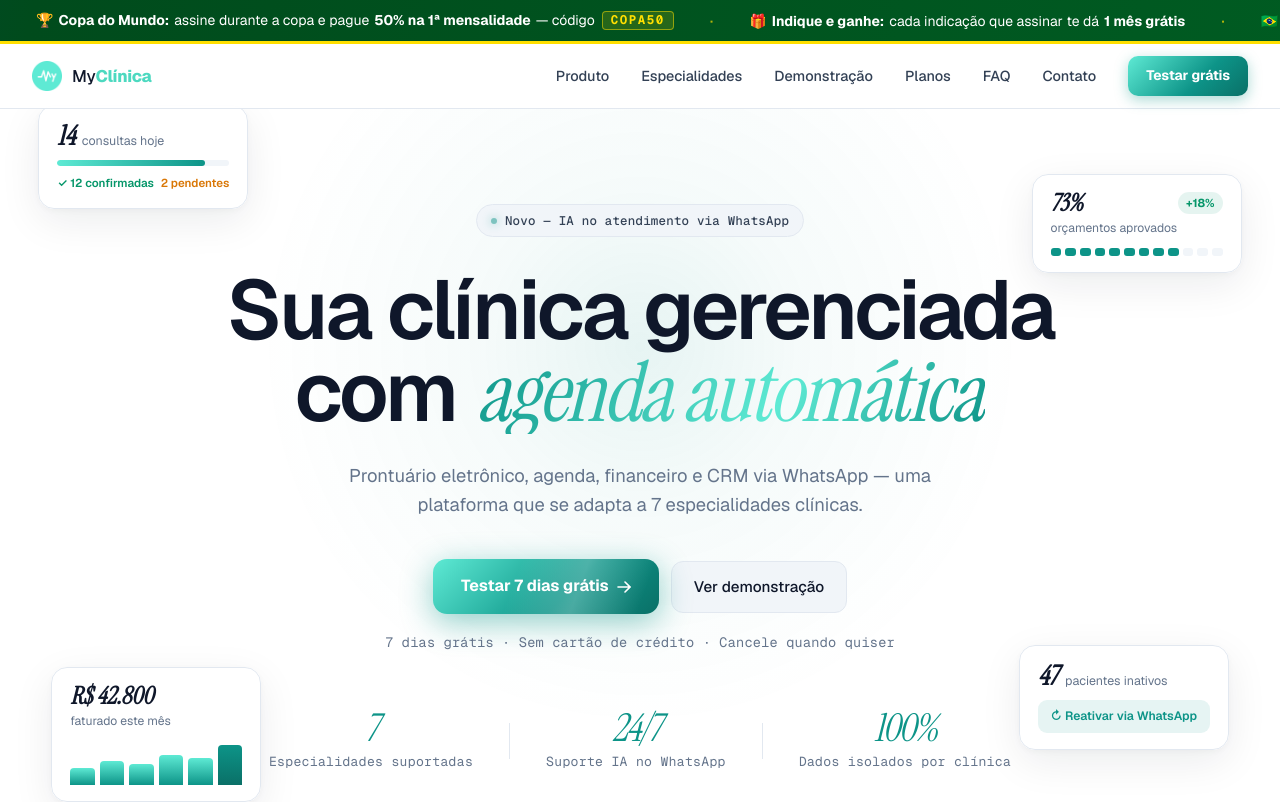
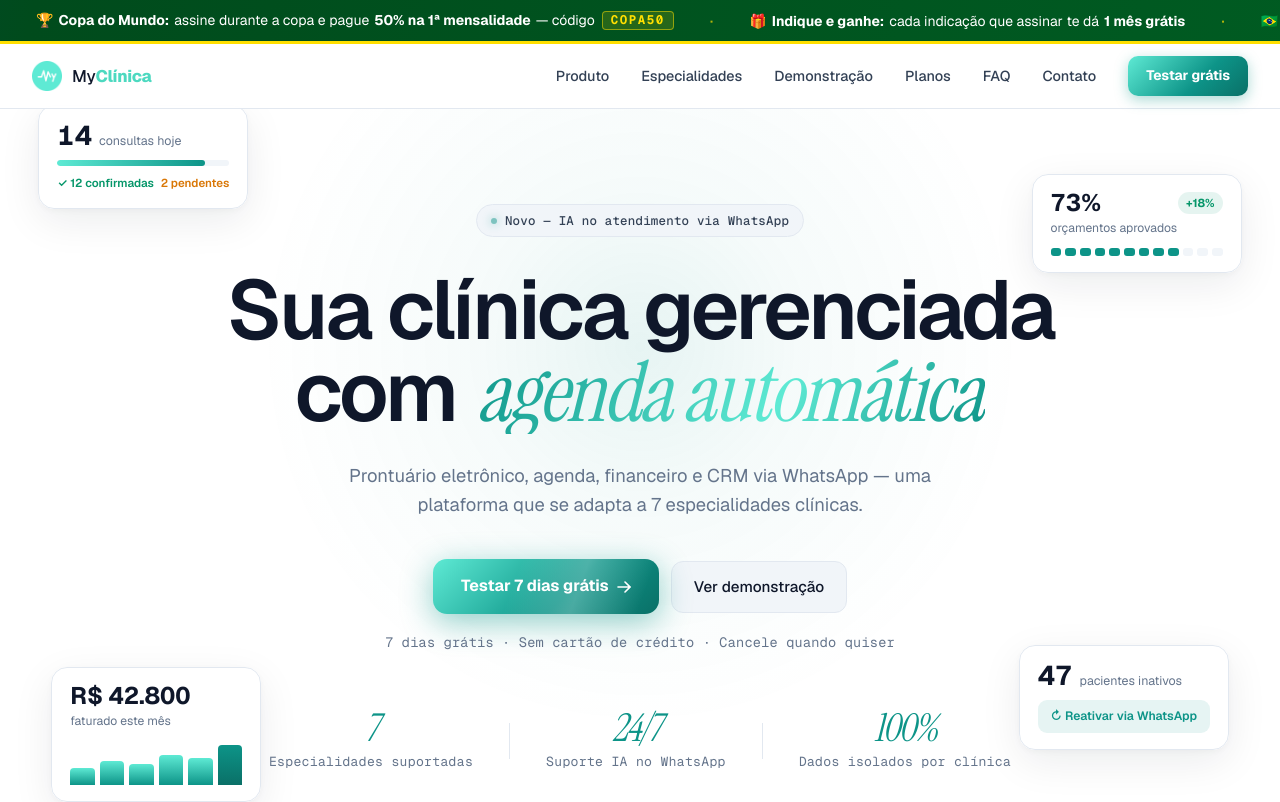
Before and after one commit to dimitresouza12/myclinica-landing, a Next.js app: page / in a window 1280 px wide. Shown: the top 802 px of the page. Built offline with nearby package versions, Linux system fonts and the light colour scheme.

Commit message:
Fix Journey connector line clipping over icons and floating card number font

```diff
--- a/app/components/Hero.module.css
+++ b/app/components/Hero.module.css
@@ -64,14 +64,14 @@
 .fcHead { display: flex; align-items: baseline; gap: 7px; }
 .fcHead strong {
   font-size: 1.7rem; font-weight: 700; color: var(--text); line-height: 1;
-  font-family: var(--font-instrument); font-style: italic;
+  font-variant-numeric: tabular-nums;
 }
 .fcHead span { font-size: 0.78rem; color: var(--text-muted); }
 
 .fcTopRow { display: flex; align-items: center; justify-content: space-between; }
 .fcTopRow strong {
   font-size: 1.5rem; font-weight: 700; color: var(--text); line-height: 1;
-  font-family: var(--font-instrument); font-style: italic;
+  font-variant-numeric: tabular-nums;
 }
 .fcTag {
   font-size: 0.72rem; font-weight: 700; color: var(--success);
--- a/app/components/Journey.tsx
+++ b/app/components/Journey.tsx
@@ -100,7 +100,7 @@ export default function Journey() {
             >
               <div
                 className={styles.iconWrap}
-                style={{ color: s.color, background: s.soft, borderColor: s.color }}
+                style={{ color: s.color, background: `linear-gradient(${s.soft}, ${s.soft}), #fff`, borderColor: s.color }}
               >
                 {s.icon}
               </div>
```
